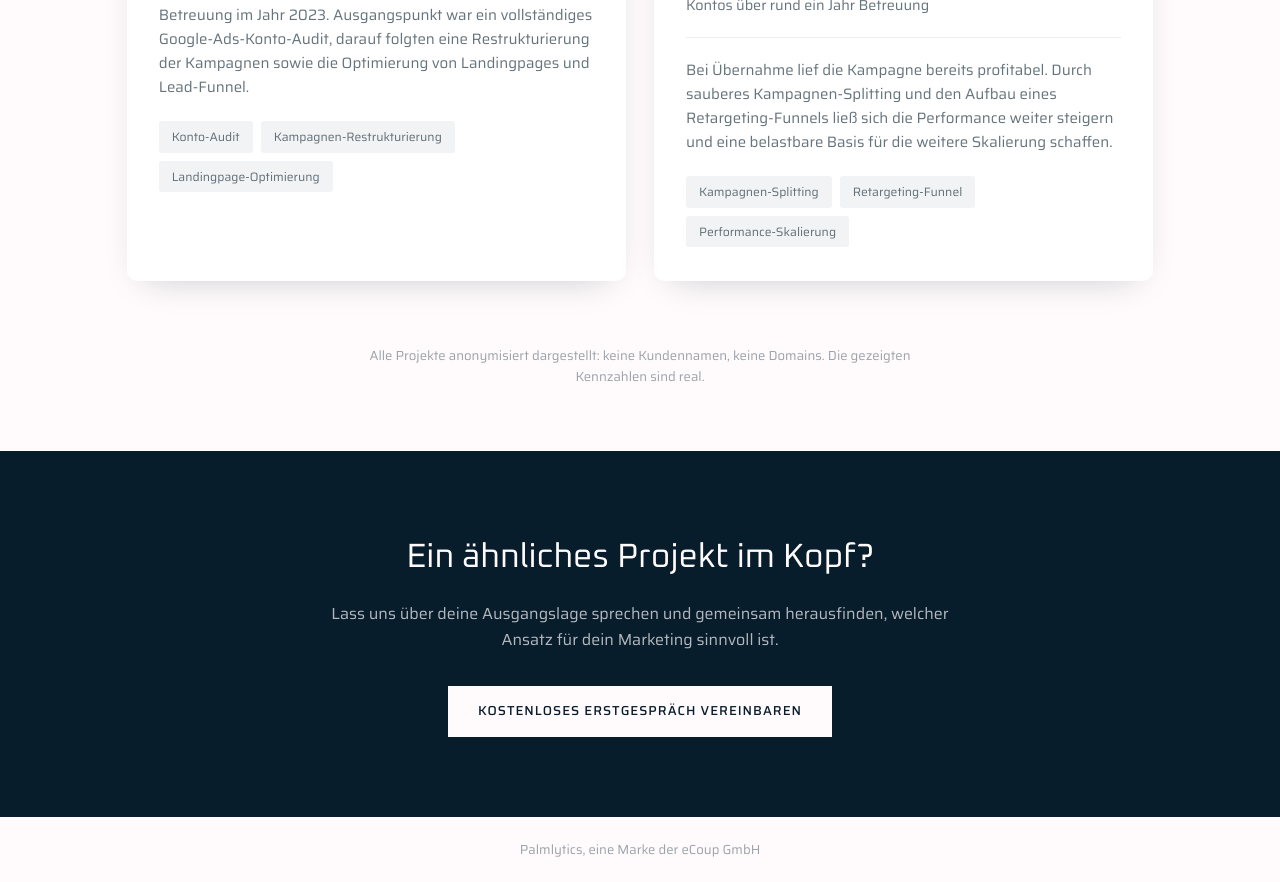
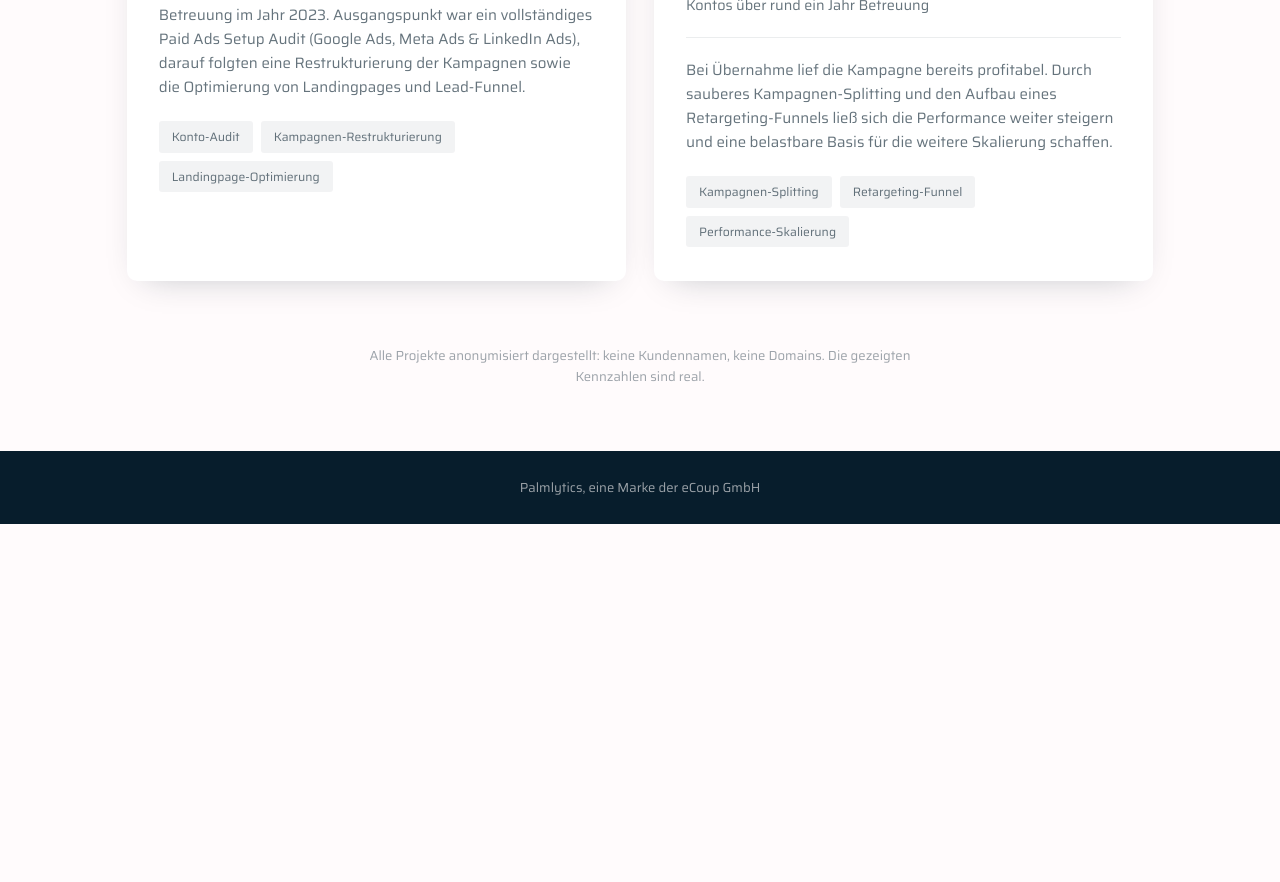
Before and after one commit to jrx17/palmlytics-case-studies, a plain HTML site: page index.html in a window 1280 px wide. Shown: the part 1778-2660 px from the top of the page. After the commit the page ends 2302 px from the top, so only its background shows below. Drawn offline with Linux system fonts and the light colour scheme.

Commit message:
Update case 3 copy, reorder credentials, replace closing CTA with blue footer

```diff
--- a/index.html
+++ b/index.html
@@ -263,42 +263,12 @@
     color: var(--ink-faint);
   }
 
-  /* Closing CTA (dark full-bleed, mirrors testimonial section pattern) */
-  .closing {
+  footer {
     background: var(--navy);
-    padding: 10vh 6vw;
-    text-align: center;
-  }
-  .closing-inner { max-width: 640px; margin: 0 auto; }
-  .closing h2 {
-    font-size: clamp(1.5rem, 3vw, 2.1rem);
-    font-weight: 400;
-    color: var(--white);
-    margin-bottom: 16px;
-  }
-  .closing p {
-    color: rgba(255, 251, 252, 0.7);
-    margin-bottom: 34px;
-  }
-  .solid-btn {
-    display: inline-block;
-    text-decoration: none;
-    font-weight: 500;
-    font-size: 13px;
-    letter-spacing: 1px;
-    text-transform: uppercase;
-    padding: 15px 30px;
-    background: var(--white);
-    color: var(--navy);
-    transition: background 0.2s ease;
-  }
-  .solid-btn:hover { background: var(--gold); }
-
-  footer {
-    padding: 22px 6vw;
+    padding: 26px 6vw;
     text-align: center;
     font-size: 0.82rem;
-    color: var(--ink-faint);
+    color: rgba(255, 251, 252, 0.6);
   }
 
   @media (max-width: 520px) {
@@ -320,9 +290,9 @@
     <h1>Ergebnisse aus Strategie und Umsetzung, die zusammen gedacht werden</h1>
     <p class="subline">Vier ausgewählte Projekte aus laufender und abgeschlossener Google Ads, Meta Ads und SEO Betreuung.</p>
     <div class="credentials">
-      <div class="credential"><strong>12+ Jahre</strong> Erfahrung in Google Ads &amp; SEO</div>
-      <div class="credential"><strong>Google Ads</strong> Partner-zertifiziert</div>
-      <div class="credential">SEO, SEA &amp; <strong>GEO/KI-Sichtbarkeit</strong> aus einer Hand</div>
+      <div class="credential"><strong>12+ Jahre</strong> Erfahrung im Online Marketing</div>
+      <div class="credential">Organische &amp; bezahlte <strong>Online-Sichtbarkeit</strong> aus einer Hand</div>
+      <div class="credential"><strong>Consulting &amp; Hands-on</strong> Unterstützung auf Zeit</div>
     </div>
   </div>
 </section>
@@ -379,7 +349,7 @@
       <div class="stat-label">mehr Leads innerhalb von 8 Monaten</div>
     </div>
     <div class="stat-context">Cost per Lead von 98 € auf 39 € gesenkt</div>
-    <p class="narrative">Betreuung im Jahr 2023. Ausgangspunkt war ein vollständiges Google-Ads-Konto-Audit, darauf folgten eine Restrukturierung der Kampagnen sowie die Optimierung von Landingpages und Lead-Funnel.</p>
+    <p class="narrative">Betreuung im Jahr 2023. Ausgangspunkt war ein vollständiges Paid Ads Setup Audit (Google Ads, Meta Ads &amp; LinkedIn Ads), darauf folgten eine Restrukturierung der Kampagnen sowie die Optimierung von Landingpages und Lead-Funnel.</p>
     <div class="chips">
       <span class="chip">Konto-Audit</span>
       <span class="chip">Kampagnen-Restrukturierung</span>
@@ -408,14 +378,6 @@
 
 <p class="disclosure">Alle Projekte anonymisiert dargestellt: keine Kundennamen, keine Domains. Die gezeigten Kennzahlen sind real.</p>
 
-<section class="closing">
-  <div class="closing-inner">
-    <h2>Ein ähnliches Projekt im Kopf?</h2>
-    <p>Lass uns über deine Ausgangslage sprechen und gemeinsam herausfinden, welcher Ansatz für dein Marketing sinnvoll ist.</p>
-    <a class="solid-btn" href="https://www.palmlytics.com" target="_blank" rel="noopener">Kostenloses Erstgespräch vereinbaren</a>
-  </div>
-</section>
-
 <footer>
   Palmlytics, eine Marke der eCoup GmbH
 </footer>
```
